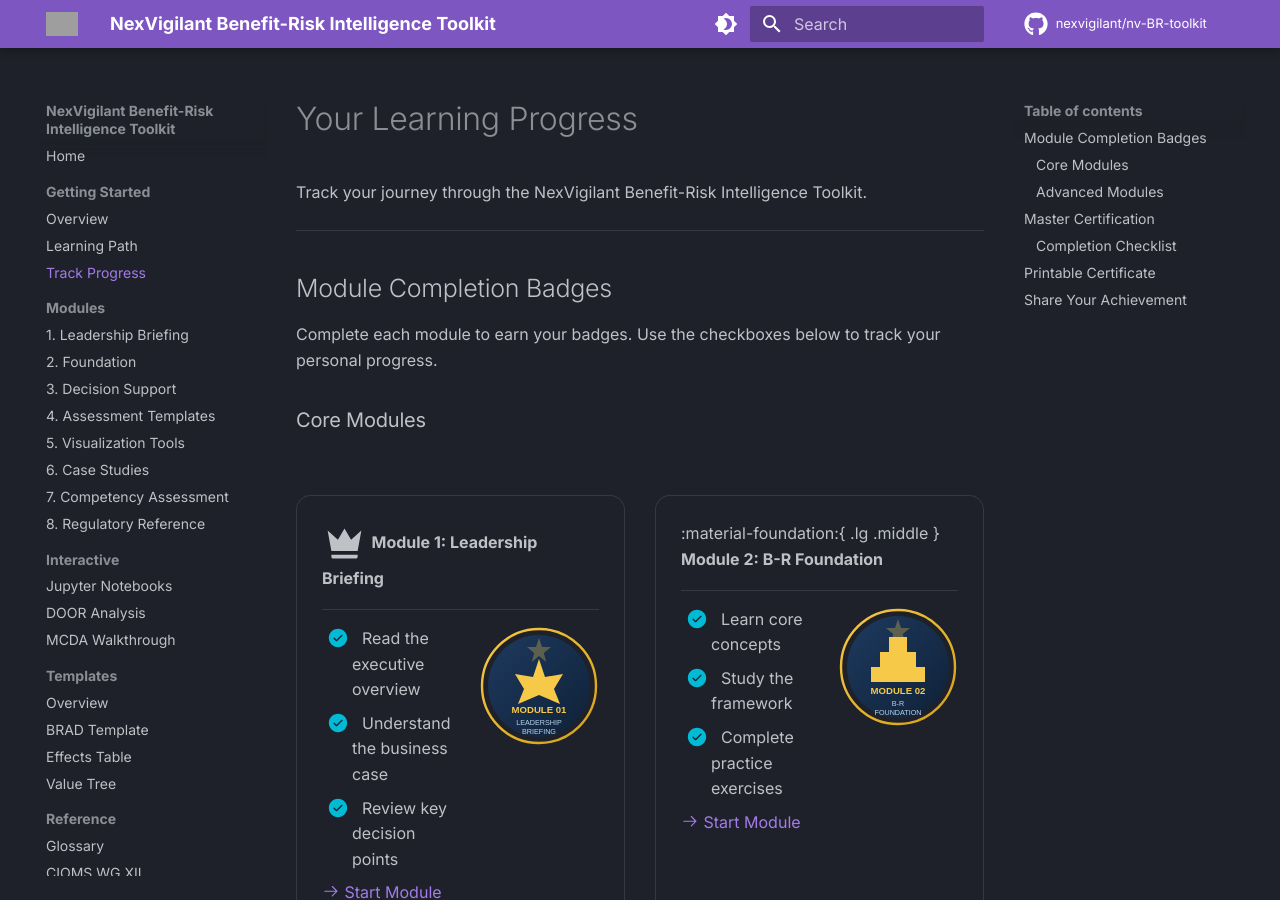
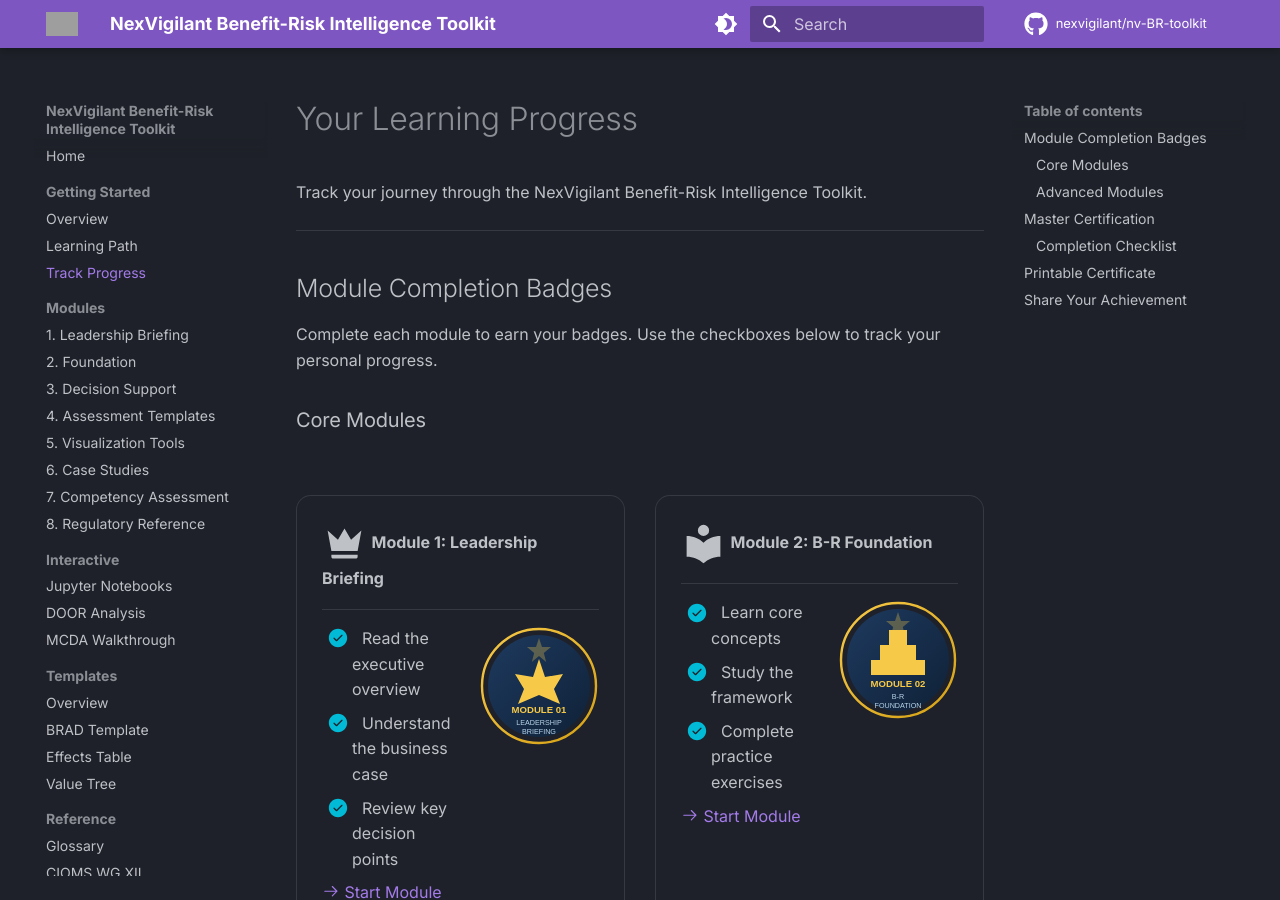
Before and after one commit to nexvigilant/nv-BR-toolkit, an MkDocs documentation site: the page built from docs/progress.md, in a window 1280 px wide and 900 px high. Built offline with MkDocs 1.6.1 and Material for MkDocs 9.7.7, drawn with Linux system fonts in a browser that asks for light colours; comment, search, counter and statistics services are not loaded; grey boxes are pictures that could not be loaded.

Commit message:
fix: replace invalid :material-foundation: icon with :material-library:
The icon name 'foundation' doesn't exist in Material Design Icons.
Changed to 'library' which better represents foundational knowledge.

🤖 Generated with [Claude Code](https://claude.com/claude-code)

Co-Authored-By: Claude Opus 4.5 <noreply@anthropic.com>

```diff
--- a/docs/progress.md
+++ b/docs/progress.md
@@ -24,7 +24,7 @@ Complete each module to earn your badges. Use the checkboxes below to track your
 
     [:octicons-arrow-right-24: Start Module](modules/01-leadership-briefing.md)
 
--   :material-foundation:{ .lg .middle } **Module 2: B-R Foundation**
+-   :material-library:{ .lg .middle } **Module 2: B-R Foundation**
 
     ---
 
```
